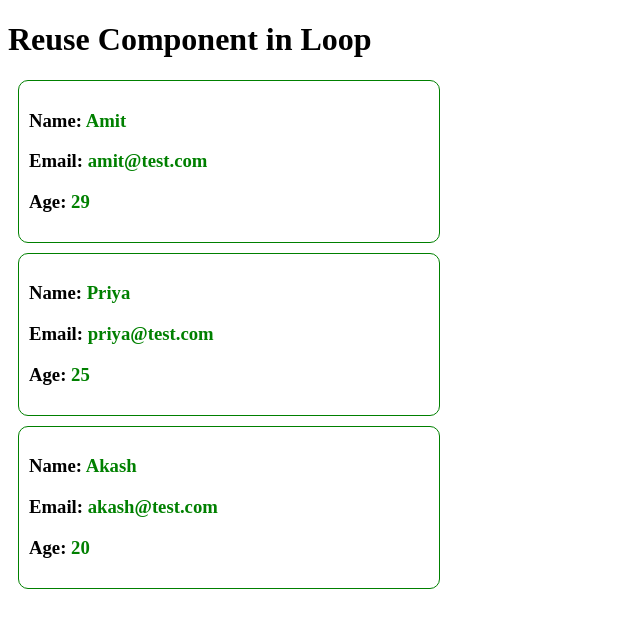
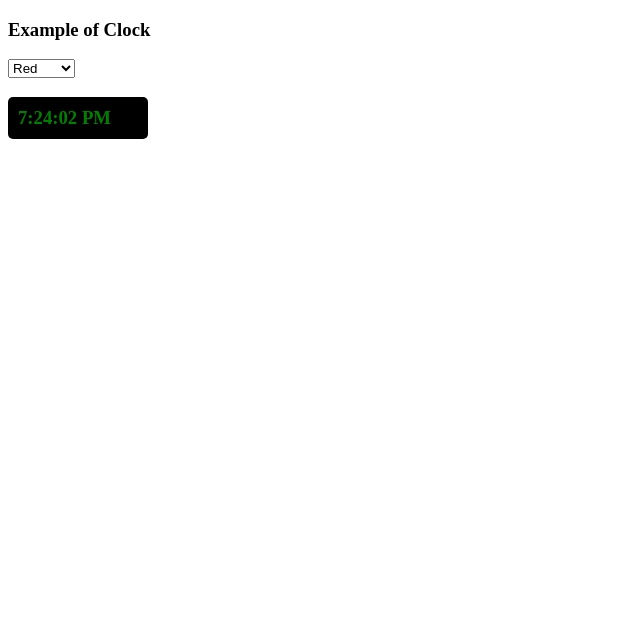
Before and after one commit to amitbhosale1137/react-demo, a React (Vite) app: page / in a window 1280 px wide. Shown: the top 628 px of the page, without its empty margins (0-640 px from the left). Built offline with nearby package versions, Linux system fonts and the light colour scheme.

Commit message:
Clock Example with useEffect

```diff
--- a/src/App.jsx
+++ b/src/App.jsx
@@ -1,9 +1,18 @@
-import ReuseComponent from "./ReuseComponent";
+import { useState } from "react";
+import Clock from "./Clock";
 
 function App() {
+  const [color, setColor] = useState("green");
   return (
     <>
-      <ReuseComponent />
+      <h3>Example of Clock</h3>
+      <select onChange={(event) => setColor(event.target.value)}>
+        <option value={"red"}>Red</option>
+        <option value={"blue"}>Blue</option>
+        <option value={"green"}>Green</option>
+        <option value={"orange"}>Orange</option>
+      </select>
+      <Clock color={color} />
     </>
   );
 }
--- /dev/null
+++ b/src/Clock.jsx
@@ -0,0 +1,28 @@
+import { useEffect, useState } from "react";
+
+const Clock = ({ color }) => {
+  const [time, setTime] = useState(0);
+
+  useEffect(() => {
+    setInterval(() => {
+      setTime(new Date().toLocaleTimeString());
+    }, 1000);
+  }, []);
+  return (
+    <>
+      <h3
+        style={{
+          color: color,
+          backgroundColor: "#000",
+          width: "120px",
+          padding: "10px",
+          borderRadius: "5px",
+        }}
+      >
+        {time}
+      </h3>
+    </>
+  );
+};
+
+export default Clock;
```
